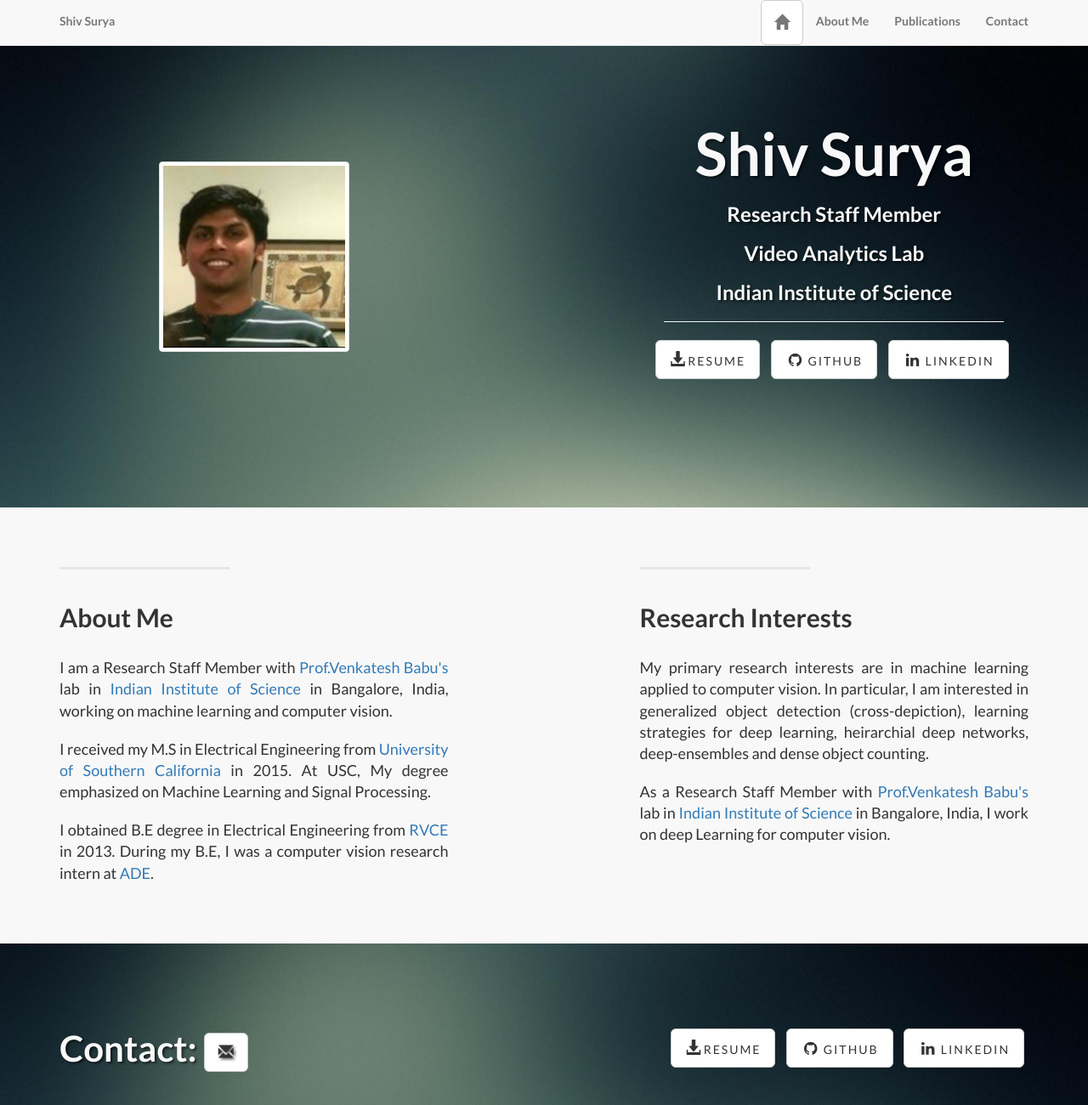
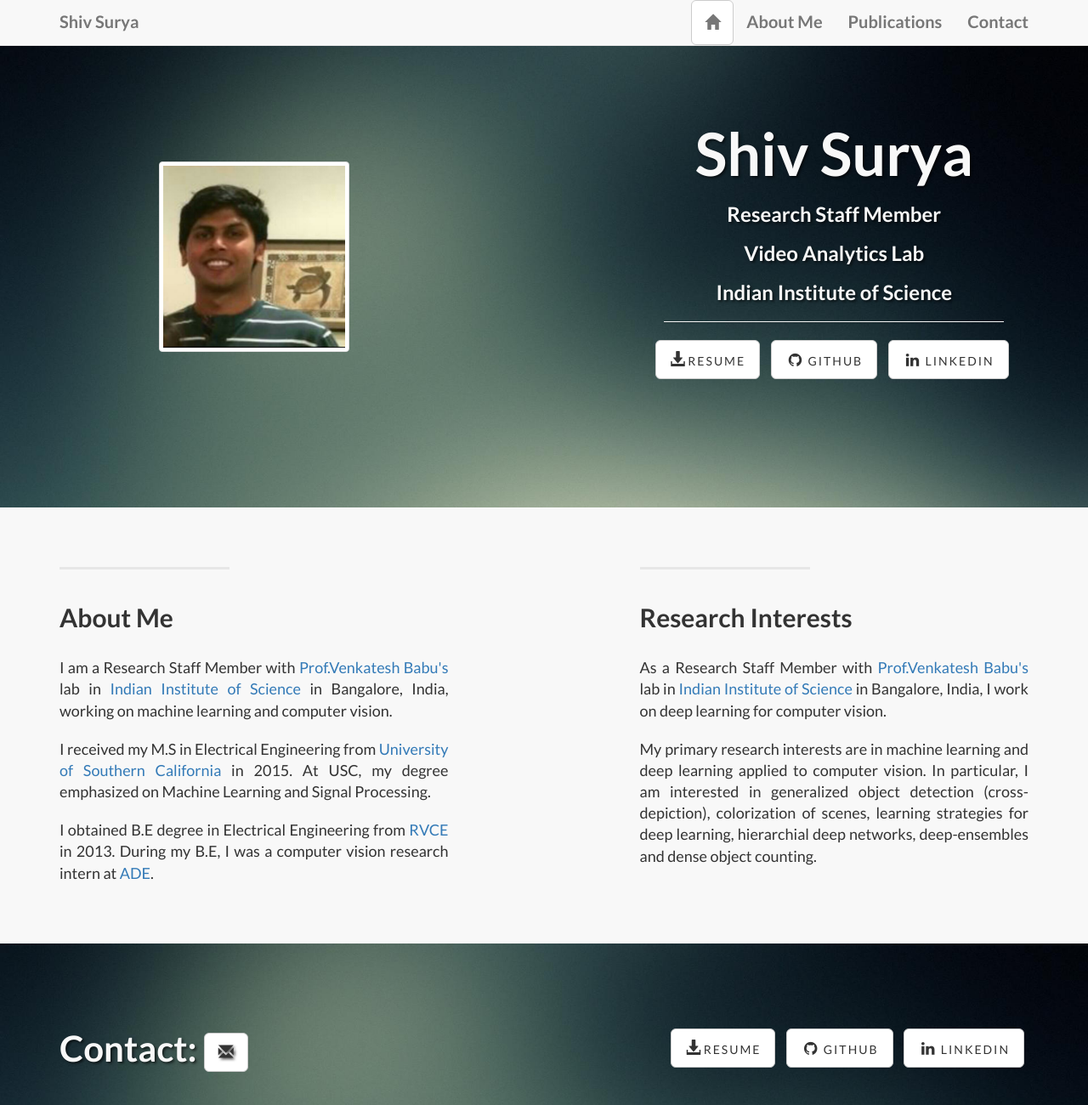
Before and after one commit to shivsurya/shivsurya.github.io, a plain HTML site: page index.html in a window 1280 px wide. Shown: the top 1300 px of the page at 85% size. Drawn offline with Linux system fonts and the light colour scheme.

Commit message:
fixed landing page typos and updated publications

```diff
--- a/css/landing-page.css
+++ b/css/landing-page.css
@@ -22,7 +22,7 @@ h6 {
 }
 
 .topnav {
-    font-size: 14px;
+    font-size: 20px;
 }
 
 .lead {
--- a/index.html
+++ b/index.html
@@ -121,7 +121,7 @@
                     <h2 class="section-heading">About Me</h2>
                     <p class="lead" style="text-align:justify">I am a Research Staff Member with <a href="http://www.serc.iisc.ernet.in/~venky/">Prof.Venkatesh Babu's</a> lab in <a href="http://www.iisc.ac.in/">Indian Institute of Science</a> in Bangalore, India, working on machine learning and computer vision.</p>
 
-<p class="lead" style="text-align:justify">I received my M.S in Electrical Engineering from <a href="https://www.usc.edu/">University of Southern California</a> in 2015. At USC, My degree emphasized on Machine Learning and Signal Processing.</p>
+<p class="lead" style="text-align:justify">I received my M.S in Electrical Engineering from <a href="https://www.usc.edu/">University of Southern California</a> in 2015. At USC, my degree emphasized on Machine Learning and Signal Processing.</p>
 
 <p class="lead" style="text-align:justify">I obtained B.E degree in Electrical Engineering from <a href="http://www.rvce.edu.in/">RVCE</a> in 2013. During my B.E, I was a computer vision research intern at <a href="http://www.drdo.gov.in/drdo/labs/ADE/English/index.jsp?pg=homebody.jsp">ADE</a>.<h3>
 </p>
@@ -132,9 +132,9 @@
                     <div class="clearfix"></div>
                     <h2 class="section-heading">Research Interests</h2>
 
-<p class="lead" style="text-align:justify">My primary research interests are in machine learning applied to computer vision. In particular, I am interested in generalized object detection (cross-depiction), learning strategies for deep learning, heirarchial deep networks, deep-ensembles and dense object counting.</p>
+                    <p class="lead" style="text-align:justify">As a Research Staff Member with <a href="http://www.serc.iisc.ernet.in/~venky/">Prof.Venkatesh Babu's</a> lab in <a href="http://www.iisc.ernet.in/">Indian Institute of Science</a> in Bangalore, India, I work on deep learning for computer vision.</p>
 
-                    <p class="lead" style="text-align:justify">As a Research Staff Member with <a href="http://www.serc.iisc.ernet.in/~venky/">Prof.Venkatesh Babu's</a> lab in <a href="http://www.iisc.ernet.in/">Indian Institute of Science</a> in Bangalore, India, I work on deep Learning for computer vision.</p>
+<p class="lead" style="text-align:justify">My primary research interests are in machine learning and deep learning applied to computer vision. In particular, I am interested in generalized object detection (cross-depiction), colorization of scenes, learning strategies for deep learning, hierarchial deep networks, deep-ensembles and dense object counting.</p>
 
 
 
```
Also changed, not shown: publications.html (+2 -2 lines).
